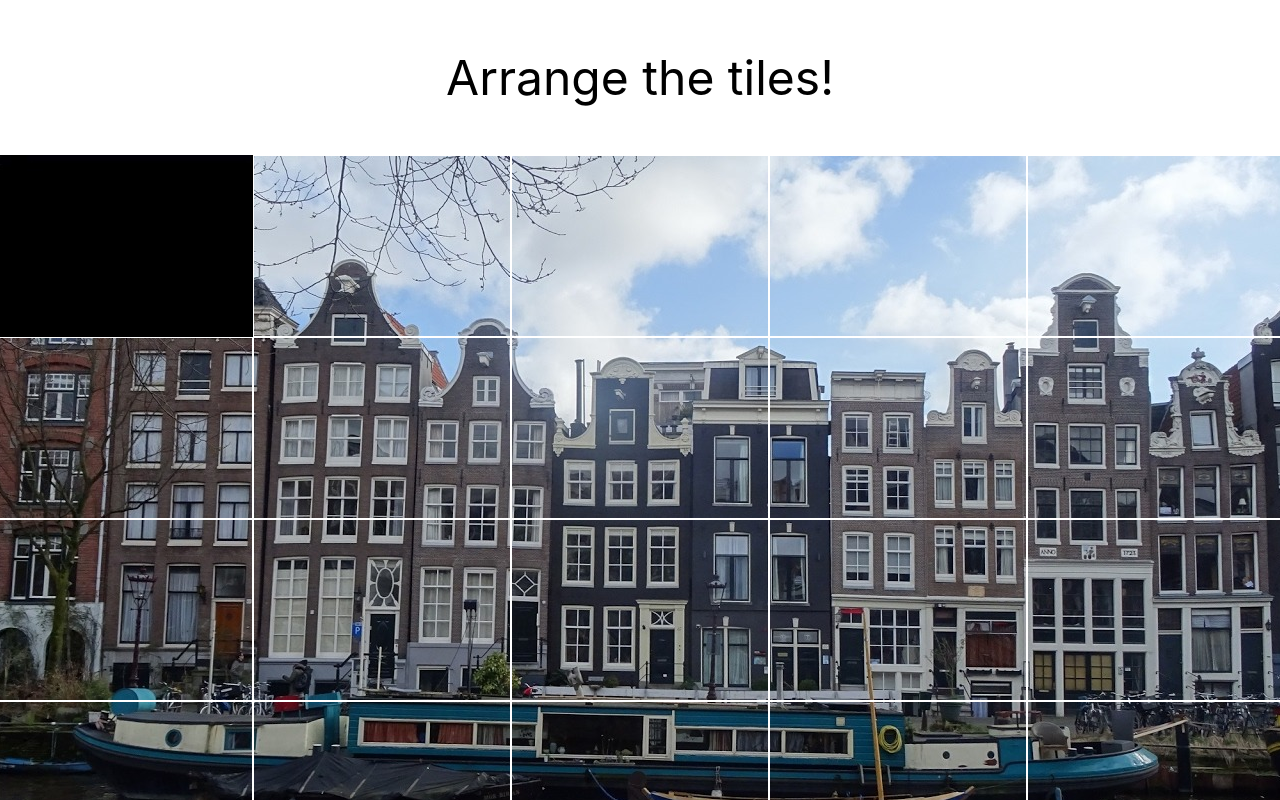
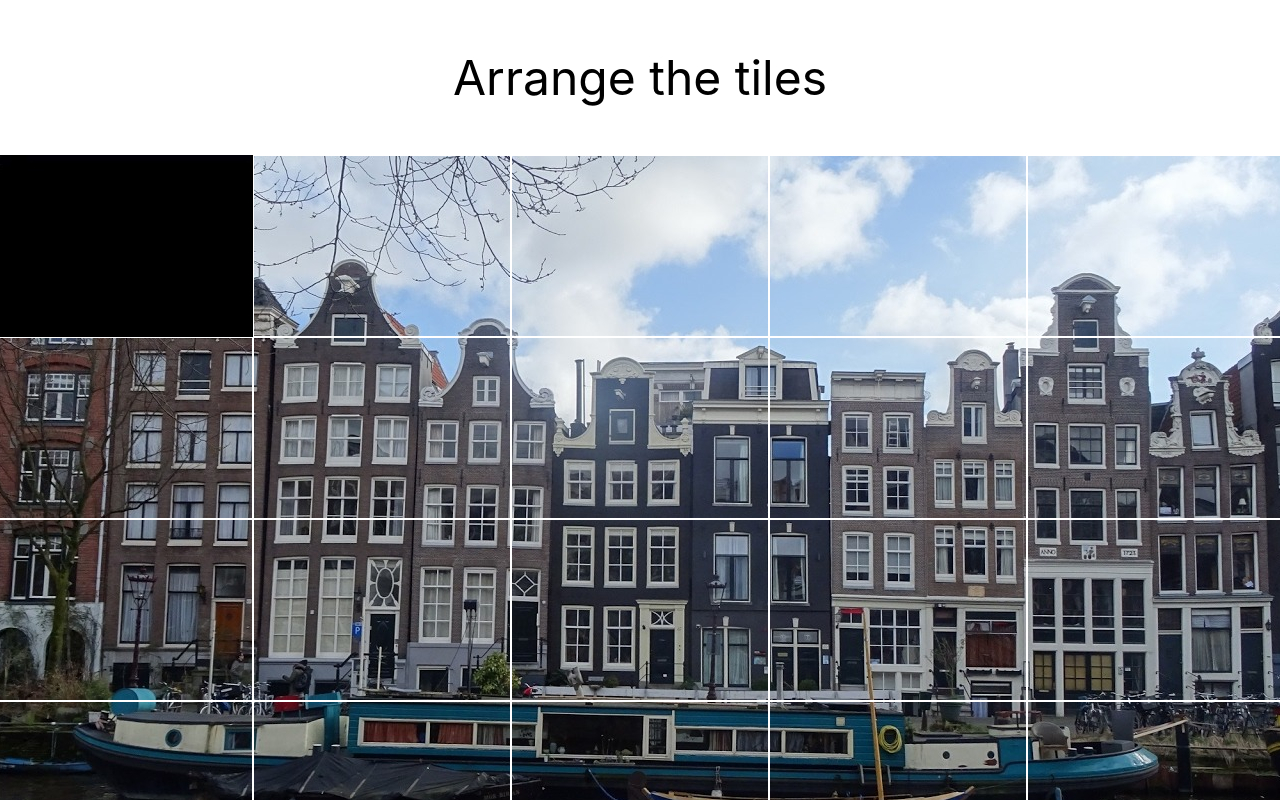
Before and after one commit to reposman33/sliding-puzzle, a React (Create React App) app: page / in a window 1280 px wide. Shown: the top 800 px of the page. Built offline with nearby package versions, Linux system fonts and the light colour scheme.

Commit message:
remove !

```diff
--- a/src/App.js
+++ b/src/App.js
@@ -6,7 +6,7 @@ function App() {
 	return (
 		<div className='App'>
 			<header className='header'>
-				<p>Arrange the tiles!</p>
+				<p>Arrange the tiles</p>
 			</header>
 			<Board />
 		</div>
```
